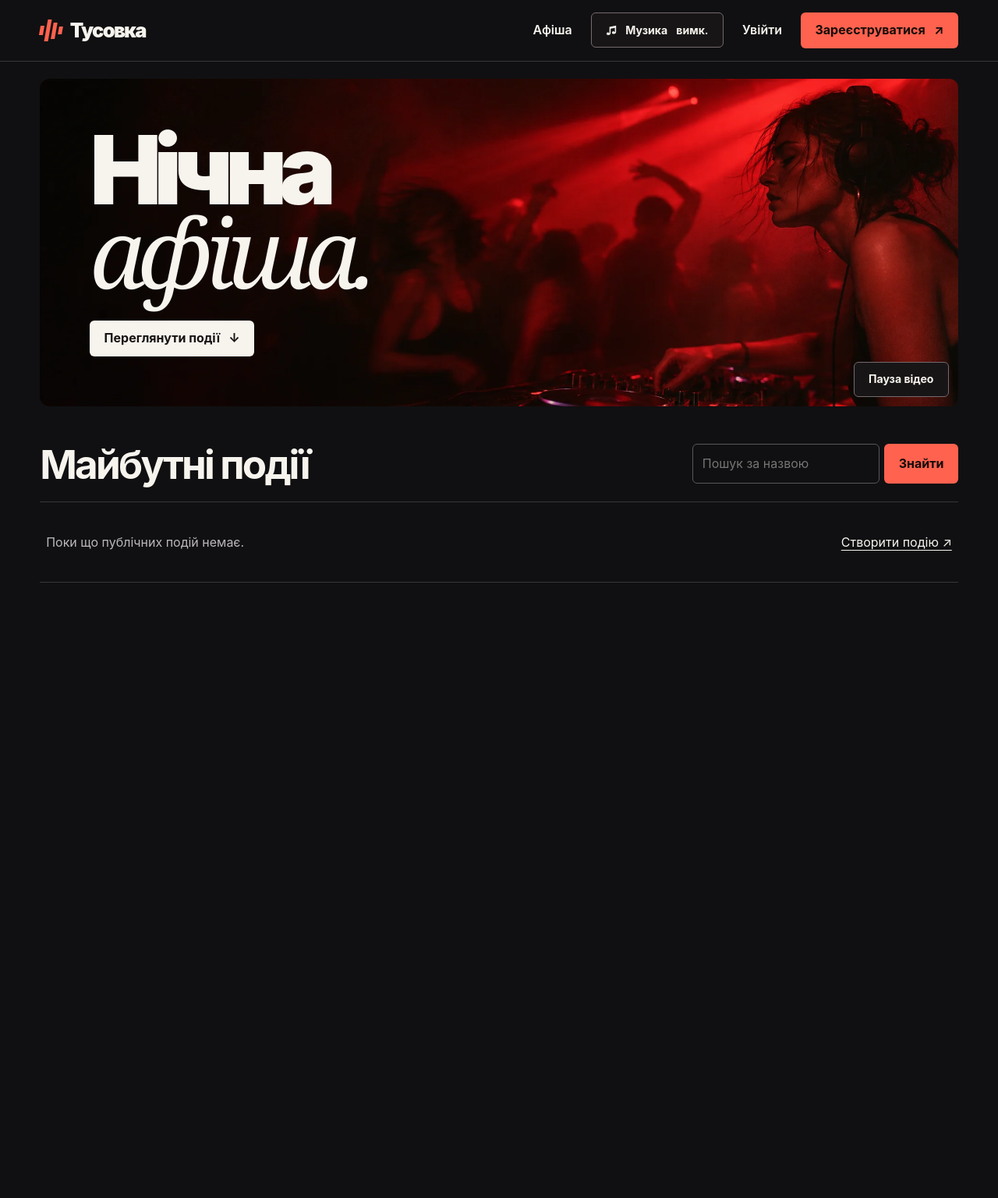
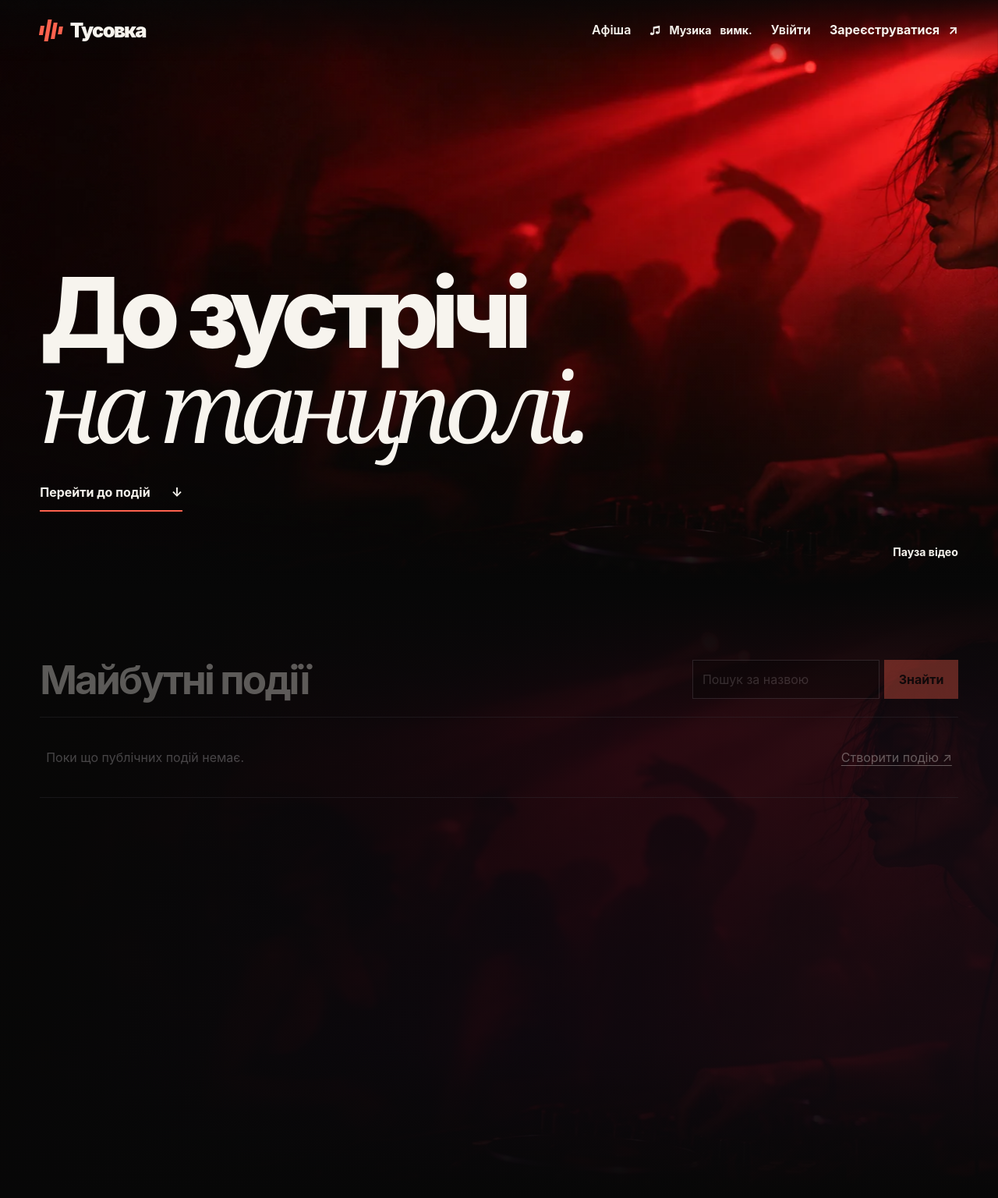
Before and after one commit to dimon0031/Agent_club_task1, a Django app: page / in a window 1280 px wide. Shown: the whole page at 78% size. Before the commit the page ends 747 px from the top, so only its background shows below. Run offline with Django 5.2, Linux system fonts and the light colour scheme; data that the repository does not hold is empty.

Commit message:
Add the nighttime playlist and full-width video poster

```diff
--- a/events/static/events/night-media.js
+++ b/events/static/events/night-media.js
@@ -1,54 +1,140 @@
-const audio = document.querySelector("#music");
 const musicToggle = document.querySelector("#music-toggle");
 const musicState = document.querySelector("#music-state");
+const panel = document.querySelector("#playlist");
+const playerLink = document.querySelector("#player-link");
+const status = document.querySelector("#playlist-status");
+const slot = document.querySelector("#player-slot");
+const tracks = Array.from(panel.querySelectorAll("ol a"), link =>
+  new URL(link.href).searchParams.get("v")
+);
+let player;
+let apiPromise;
+let generation = 0;
+let index = 0;
+let seconds = 0;
 
-function remember(enabled) {
+function savePreference(enabled) {
   try {
-    localStorage.setItem("night.music", enabled ? "on" : "off");
-  } catch { /* Playback also works without browser storage. */ }
+    localStorage.setItem("night.playlist.enabled", String(enabled));
+    sessionStorage.setItem("night.playlist.position", JSON.stringify([index, seconds]));
+  } catch { /* Private browsing can disable storage. */ }
 }
 
-function showMusicState() {
-  const playing = !audio.paused && !audio.error;
-  musicToggle.setAttribute("aria-pressed", String(playing));
-  musicState.textContent = playing ? "увімк." : "вимк.";
-}
-
-async function startMusic() {
-  try {
-    await audio.play();
-    remember(true);
-  } catch {
-    // A browser can require a new gesture after navigation.
-    showMusicState();
+function bookmark() {
+  if (!player?.getPlaylistIndex) return;
+  const current = player.getPlaylistIndex();
+  if (current >= 0) {
+    index = current;
+    seconds = player.getCurrentTime() || 0;
   }
 }
 
-audio.volume = 0.23;
+function loadAPI() {
+  if (window.YT?.Player) return Promise.resolve();
+  if (!apiPromise) {
+    apiPromise = new Promise((resolve, reject) => {
+      const script = document.createElement("script");
+      window.onYouTubeIframeAPIReady = resolve;
+      script.onerror = () => {
+        apiPromise = undefined;
+        script.remove();
+        reject(new Error("YouTube unavailable"));
+      };
+      script.src = "https://www.youtube.com/iframe_api";
+      document.head.append(script);
+    });
+  }
+  return apiPromise;
+}
+
+const unavailable = "YouTube недоступний. Можна відкрити трек за посиланням у списку.";
+async function setMusic(enabled) {
+  const request = ++generation;
+  bookmark();
+  savePreference(enabled);
+  if (player) player.destroy();
+  player = undefined;
+  slot.replaceChildren();
+  panel.hidden = playerLink.hidden = !enabled;
+  musicToggle.setAttribute("aria-expanded", String(enabled));
+  musicState.textContent = enabled ? "…" : "вимк.";
+  if (!enabled) return;
+  status.textContent = "Завантаження програвача…";
+  const slowLoad = setTimeout(() => {
+    if (generation === request && musicState.textContent === "…") {
+      status.textContent = "Якщо програвач не завантажився, відкрийте трек за посиланням у списку.";
+      musicState.textContent = "плейліст";
+    }
+  }, 9000);
+  try {
+    await loadAPI();
+    if (generation !== request) return;
+    const mount = document.createElement("div");
+    slot.append(mount);
+    player = new YT.Player(mount, {
+      width: "100%", height: "220",
+      playerVars: { playsinline: 1, origin: location.origin },
+      events: {
+        onReady({ target }) {
+          if (generation !== request) return;
+          clearTimeout(slowLoad);
+          target.getIframe().title = "Нічний плейліст YouTube";
+          musicState.textContent = "готова";
+          status.textContent = "Якщо музика не почалася, натисніть ▶ у програвачі.";
+          target.setVolume(23);
+          target.loadPlaylist(tracks, index, seconds);
+          target.setLoop(true);
+        },
+        onStateChange({ data }) {
+          if (generation !== request) return;
+          if (data === YT.PlayerState.PLAYING) {
+            status.textContent = "";
+            musicState.textContent = "увімк.";
+          } else if (data === YT.PlayerState.PAUSED) {
+            musicState.textContent = "пауза";
+          }
+        },
+        onAutoplayBlocked() {
+          if (generation !== request) return;
+          status.textContent = "Натисніть ▶ у програвачі, щоб почати.";
+          musicState.textContent = "пауза";
+        },
+        onError() {
+          if (generation !== request) return;
+          clearTimeout(slowLoad);
+          status.textContent = unavailable;
+          musicState.textContent = "недоступна";
+        }
+      }
+    });
+  } catch {
+    clearTimeout(slowLoad);
+    if (generation === request) {
+      status.textContent = unavailable;
+      musicState.textContent = "недоступна";
+    }
+  }
+}
+
 musicToggle.hidden = false;
-audio.addEventListener("playing", showMusicState);
-audio.addEventListener("pause", showMusicState);
-audio.addEventListener("error", () => {
-  musicToggle.disabled = true;
-  musicState.textContent = "недоступна";
-  musicToggle.setAttribute("aria-pressed", "false");
-});
-musicToggle.addEventListener("click", () => {
-  if (audio.paused) {
-    startMusic();
-  } else {
-    remember(false);
-    audio.pause();
-  }
+musicToggle.addEventListener("click", () => setMusic(panel.hidden));
+document.querySelector("#music-stop").addEventListener("click", () => {
+  setMusic(false);
+  musicToggle.focus();
 });
 try {
-  if (localStorage.getItem("night.music") === "on") {
-    audio.currentTime = Number(sessionStorage.getItem("night.position")) || 0;
-    startMusic();
+  const saved = JSON.parse(sessionStorage.getItem("night.playlist.position"));
+  if (Array.isArray(saved) && Number.isInteger(saved[0]) && tracks[saved[0]]) {
+    index = saved[0];
+    seconds = Math.max(0, Number(saved[1]) || 0);
   }
+  if (localStorage.getItem("night.playlist.enabled") === "true") setMusic(true);
 } catch { /* A first visit starts silent. */ }
 window.addEventListener("pagehide", () => {
-  try { sessionStorage.setItem("night.position", String(audio.currentTime)); } catch {}
+  if (!panel.hidden) {
+    bookmark();
+    savePreference(true);
+  }
 });
 
 const video = document.querySelector("#poster-video");
--- a/events/static/events/night.css
+++ b/events/static/events/night.css
@@ -1,7 +1,7 @@
 /* Night poster palette and type */
 :root {
   color-scheme: dark;
-  --ink: #101012;
+  --ink: #070707;
   --surface: #19191d;
   --line: #37373d;
   --text: #f7f4ee;
@@ -25,32 +25,55 @@ a:hover { color: var(--signal); }
 .nav-link, .quiet { font-weight: 600; text-decoration: none; }
 .account, small, .helptext { color: var(--muted); }
 .account { max-width: 22ch; overflow: hidden; text-overflow: ellipsis; }
-button, .pill, .poster-link { display: inline-flex; justify-content: center; align-items: center; gap: .7rem; min-height: 44px; padding: .65rem 1.15rem; border-radius: 6px; border: 0; background: var(--signal); color: #160c09; font: inherit; font-weight: 750; text-decoration: none; cursor: pointer; }
+button, .pill, .poster-link { display: inline-flex; justify-content: center; align-items: center; gap: .7rem; min-height: 44px; padding: .65rem 1.15rem; border-radius: 0; border: 0; background: var(--signal); color: #160c09; font: inherit; font-weight: 750; text-decoration: none; cursor: pointer; }
 button:hover, .pill:hover { background: #ff927e; color: #160c09; }
 .quiet { padding-inline: 0; background: transparent; color: var(--muted); }
 .quiet:hover { background: transparent; color: white; }
 :focus-visible { outline: 3px solid #ffe387; outline-offset: 4px; }
 h1,h2,h3 { margin: 0; font-family: Inter, "Arial Black", "Segoe UI", sans-serif; letter-spacing: -.055em; line-height: 1.02; overflow-wrap: anywhere; }
-.catalog-page { padding-block: 22px 5rem; }
-.poster, .detail-poster { isolation: isolate; position: relative; overflow: hidden; background: #431413; border-radius: 12px; }
+.catalog-page { width: 100%; }
+body:has(.catalog-page) { display: grid; grid-template-columns: minmax(0, 1fr); }
+body:has(.catalog-page) > header, .catalog-page { grid-area: 1 / 1; }
+body:has(.catalog-page) > header { z-index: 2; align-self: start; border: 0; background: linear-gradient(#070707ce, transparent); }
+.poster, .detail-poster { isolation: isolate; position: relative; overflow: hidden; background: #431413; }
+.poster { display: grid; align-items: end; min-height: max(35rem, 94svh); }
 .poster::before, .detail-poster::before { content: ""; position: absolute; inset: 0; z-index: -2; background: url("night.webp") center / cover; }
-.poster-copy { padding: clamp(2rem,5vw,5rem); }
+.poster::after { content: ""; position: absolute; inset: 0; pointer-events: none; background: linear-gradient(0deg, var(--ink) 0%, rgb(7 7 7 / .82) 9%, transparent 55%), linear-gradient(90deg, rgb(12 1 4 / .55), transparent 68%); }
+.poster-copy { position: relative; z-index: 1; padding-block: 11rem clamp(5rem, 12svh, 8rem); }
 .poster-video { position: absolute; inset: 0; width: 100%; height: 100%; object-fit: cover; z-index: -1; opacity: 0; }
 .poster-video.ready { opacity: 1; }
-.media-control { background: #181517; border: 1px solid #756a6c; color: var(--text); font-size: .88rem; }
-.media-control[aria-pressed="true"] { border-color: var(--signal); }
-.motion-toggle { position: absolute; right: .75rem; bottom: .75rem; }
+.media-control, nav .pill { background: transparent; color: var(--text); padding-inline: 0; }
+.media-control { font-size: .88rem; }
+.media-control:hover, nav .pill:hover, .media-control[aria-pressed="true"] { background: transparent; color: var(--signal); }
+.motion-toggle { position: absolute; z-index: 1; right: 4%; bottom: 1.4rem; }
 .media-control[hidden] { display: none; }
 @media (max-width: 620px) {
-  .poster-video { object-position: 65% center; }
-  .motion-toggle { top: .6rem; right: .6rem; bottom: auto; }
-  .poster-copy { padding-top: 4.25rem; }
+  .poster-video { object-position: 77% center; }
 }
-.poster h1 { font-size: clamp(5rem,9.6vw,9rem); font-weight: 900; letter-spacing: -.085em; line-height: .86; }
+.poster h1 { font-size: clamp(3.55rem, 9.8vw, 9.5rem); font-weight: 850; letter-spacing: -.075em; line-height: .96; }
 .poster em { font-family: Georgia,serif; font-weight: 400; letter-spacing: -.08em; }
-.poster-link { margin-top: 2rem; color: #171213; background: var(--text); }
-.poster-link:hover { background: white; color: #171213; }
-#catalog { margin-top: 3rem; scroll-margin-top: 1.5rem; }
+.poster-link { margin-top: 1.6rem; padding-inline: 0; gap: 1.7rem; background: transparent; border-bottom: 2px solid var(--signal); color: var(--text); }
+.poster-link:hover { color: var(--signal); }
+#catalog {
+  position: relative;
+  isolation: isolate;
+  width: 100%;
+  padding: clamp(2rem, 6vw, 5rem) max(4%, calc((100% - 1240px) / 2)) 5rem;
+  min-height: 98svh;
+}
+#catalog::before {
+  content: "";
+  position: absolute;
+  inset: 0;
+  z-index: -1;
+  pointer-events: none;
+  background:
+    linear-gradient(180deg, var(--ink), transparent 24%, transparent 75%, var(--ink)),
+    linear-gradient(105deg, rgb(7 7 7 / .97) 12%, rgb(12 8 15 / .86) 56%, rgb(19 10 17 / .89)),
+    url("night.webp") 65% 58% / cover;
+}
+.playlist:not([hidden]) { display: grid; grid-template-columns: repeat(auto-fit,minmax(min(100%,18rem),1fr)); gap: 1.5rem; padding-block: 2rem; border-top: 1px solid var(--line); }
+.playlist iframe { width: 100%; min-height: 200px; aspect-ratio: 16 / 9; border: 0; }
 .catalog-head, .listing, .empty { display: flex; align-items: center; gap: 1.25rem; }
 .catalog-head { justify-content: space-between; margin-bottom: 1.4rem; flex-wrap: wrap; }
 .catalog-head h2 { font-size: clamp(2rem,4vw,3.4rem); }
@@ -69,12 +92,12 @@ textarea { resize: vertical; }
 .arrow { margin-left: auto; font-size: 1.5rem; }
 .empty { color: var(--muted); justify-content: space-between; flex-wrap: wrap; }
 .empty a { color: var(--text); }
-.interior { max-width: 780px; margin-block: clamp(2rem,5vw,5rem); padding: clamp(1.3rem,4vw,3.5rem); border: 1px solid var(--line); border-top: 3px solid var(--signal); border-radius: 8px; background: var(--surface); overflow-wrap: anywhere; }
+.interior { max-width: 780px; margin-block: clamp(2rem,5vw,5rem); overflow-wrap: anywhere; }
 .interior h1, .detail-poster h1 { font-size: clamp(2.5rem,6vw,5rem); }
 .interior form { margin-top: 1.5rem; }
 .interior form > div { margin-bottom: 1.25rem; }
 label { display: block; font-weight: 650; margin-bottom: .35rem; }
-input, textarea, select { width: 100%; min-width: 0; padding: .75rem; border-radius: 6px; border: 1px solid #59565c; background: var(--ink); color: var(--text); font: inherit; }
+input, textarea, select { width: 100%; min-width: 0; padding: .75rem; border-radius: 0; border: 1px solid #59565c; background: var(--ink); color: var(--text); font: inherit; }
 .helptext { font-size: .88rem; }
 .errorlist { color: #ffab9a; }
 .detail { margin-block: 1.5rem 5rem; }
@@ -100,12 +123,19 @@ input, textarea, select { width: 100%; min-width: 0; padding: .75rem; border-rad
   @keyframes beat { to { transform: scaleY(.45); } }
   @keyframes arrive { from { opacity: .3; transform: translateY(10px); } }
   @keyframes develop { from { transform: scale(1.04); } }
+  @supports (animation-timeline: view()) {
+    .catalog-head, .listing, .empty {
+      animation: from-dark linear both;
+      animation-timeline: view();
+      animation-range: entry 0% entry 100%;
+    }
+    @keyframes from-dark { from { opacity: .35; transform: translateY(1rem); } to { opacity: 1; transform: none; } }
+  }
 }
 @media (max-width: 620px) {
   nav { gap: .65rem; font-size: .88rem; }
   .account { display: none; }
-  .poster::before { background-position: 65% center; }
-  .poster-copy { background: linear-gradient(90deg,#160707aa,transparent); }
+  .poster::before { background-position: 77% center; }
   .search { width: 100%; }
   .search input { flex: 1; max-width: none; }
   .empty p { margin: 0; }
--- a/templates/base.html
+++ b/templates/base.html
@@ -13,9 +13,10 @@
 <header><nav class="wrap" aria-label="Головне меню">
   <a class="brand" href="{% url 'home' %}"><i class="wave" aria-hidden="true"><b></b><b></b><b></b><b></b></i>Тусовка</a>
   <a class="nav-link" href="{% url 'home' %}#catalog">Афіша</a>
-  <button class="media-control" id="music-toggle" type="button" aria-pressed="false" hidden>
+  <button class="media-control" id="music-toggle" type="button" aria-controls="playlist" aria-expanded="false" hidden>
     <span aria-hidden="true">♫</span> Музика <span id="music-state" aria-hidden="true">вимк.</span>
   </button>
+  <a id="player-link" href="#playlist" hidden>До програвача</a>
   {% if user.is_authenticated %}
     <a class="pill" href="{% url 'event-create' %}">Створити подію <span aria-hidden="true">↗</span></a>
     <span class="account">{{ user.email }}</span>
@@ -29,7 +30,19 @@
     {% endif %}
   {% endif %}
 </nav></header>
-<audio id="music" loop preload="none" src="{% static 'events/night-groove.mp3' %}"></audio>
 <main class="wrap {% block layout %}interior{% endblock %}">{% block content %}{% endblock %}</main>
+<section class="wrap playlist" id="playlist" aria-label="Музичний плейліст" hidden>
+  <div>
+    <h2>Плейліст ночі</h2>
+    <ol>
+      <li><a href="https://www.youtube.com/watch?v=xMV6l2y67rk" target="_blank" rel="noopener">The xx — Intro</a></li>
+      <li><a href="https://www.youtube.com/watch?v=S0Q4gqBUs7c" target="_blank" rel="noopener">Bonobo — Kerala</a></li>
+      <li><a href="https://www.youtube.com/watch?v=A7ZxRs45tTg" target="_blank" rel="noopener">Bicep — Glue</a></li>
+    </ol>
+    <p id="playlist-status" role="status"></p>
+    <button type="button" class="quiet" id="music-stop">Вимкнути музику</button>
+  </div>
+  <div id="player-slot"></div>
+</section>
 </body>
 </html>
--- a/templates/home.html
+++ b/templates/home.html
@@ -5,13 +5,13 @@
 <section class="poster" aria-labelledby="poster-title">
   <video id="poster-video" class="poster-video" muted loop playsinline preload="none"
          aria-hidden="true" data-src="{% static 'events/night-loop.mp4' %}"></video>
-  <div class="poster-copy">
-    <h1 id="poster-title">Нічна<br><em>афіша.</em></h1>
-    <a href="#catalog" class="poster-link">Переглянути події <span aria-hidden="true">↓</span></a>
+  <div class="poster-copy wrap">
+    <h1 id="poster-title">До зустрічі<br><em>на танцполі.</em></h1>
+    <a href="#catalog" class="poster-link">Перейти до подій <span aria-hidden="true">↓</span></a>
   </div>
   <button id="motion-toggle" class="media-control motion-toggle" type="button" hidden>Пауза відео</button>
 </section>
-<section id="catalog" aria-labelledby="catalog-title">
+<section id="catalog" class="wrap" aria-labelledby="catalog-title">
   <div class="catalog-head">
     <h2 id="catalog-title">Майбутні події</h2>
     <form method="get" action="{% url 'home' %}#catalog" class="search">
```
Also changed, not shown: AGENTS.md (+1 -0 lines), README.md.
